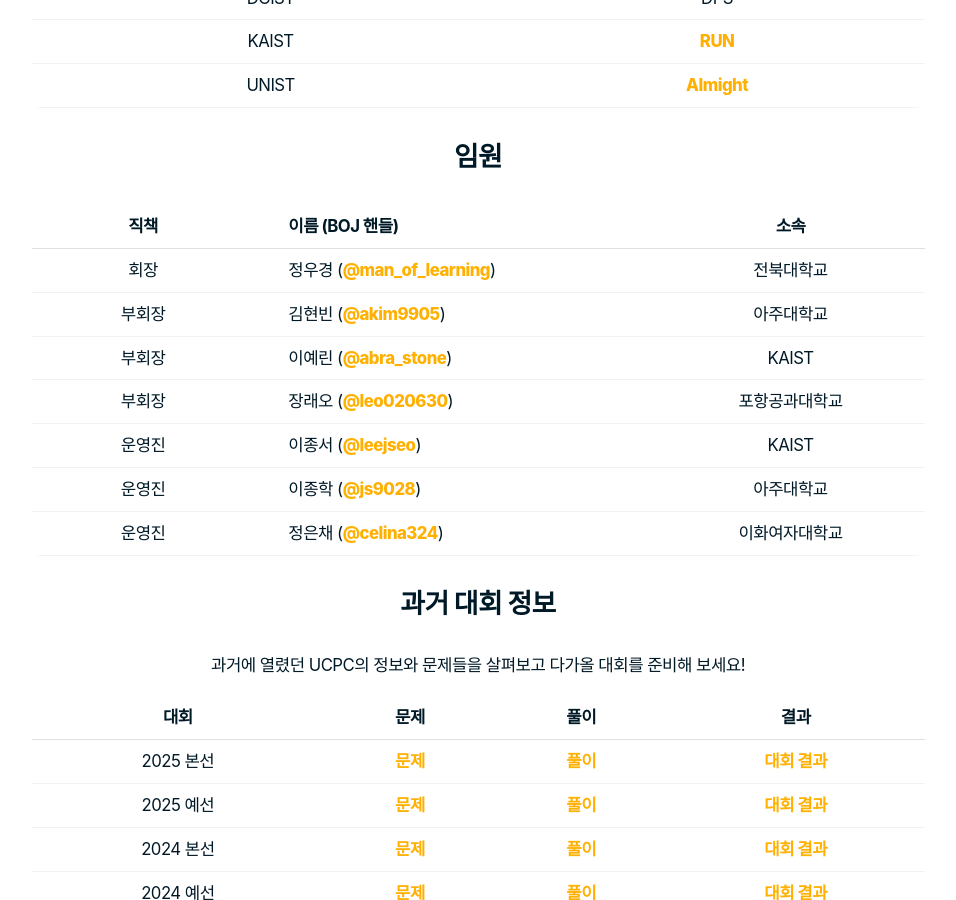
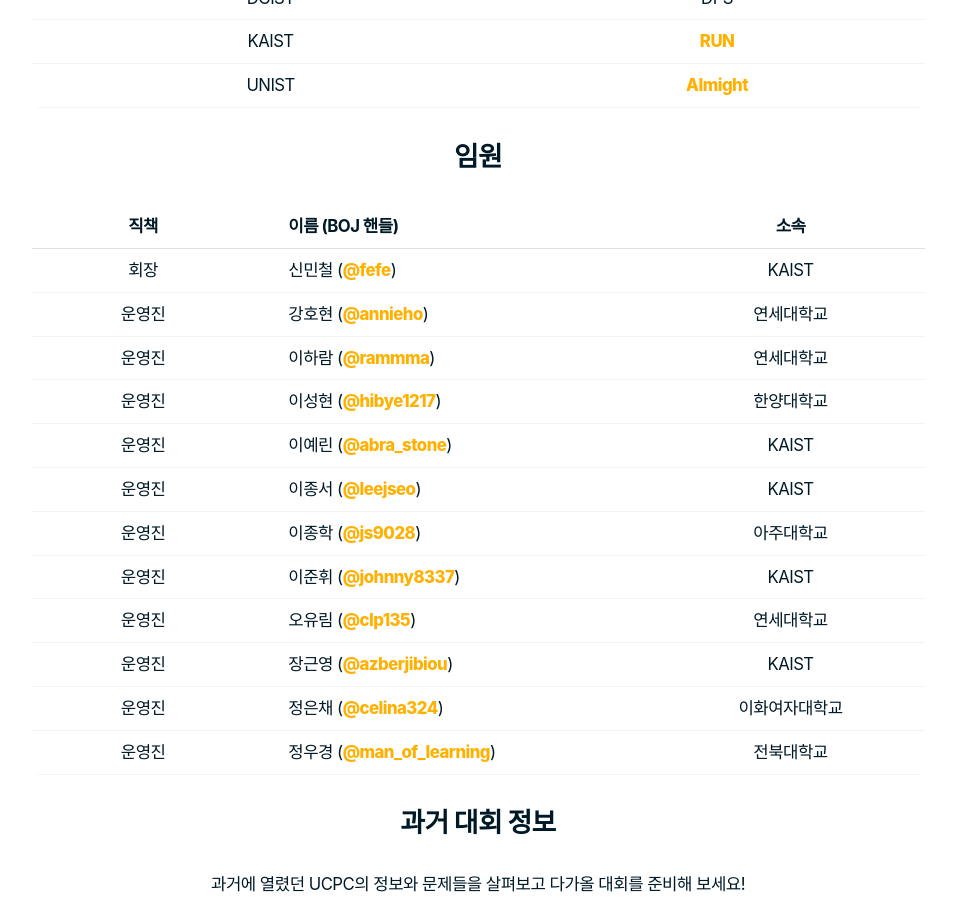
Before and after one commit to ucpcc/main, a Jekyll site: the page built from index.md, in a window 1280 px wide and 900 px high, scrolled down 2992 px. Shown: the whole window, without its empty margins (162-1118 px from the left). Built offline with Jekyll 4.4.1, drawn with Linux system fonts in a browser that asks for light colours; some web fonts are replaced.

Commit message:
임원 정보 업데이트

```diff
--- a/index.md
+++ b/index.md
@@ -80,13 +80,18 @@ title: 전국 대학생 프로그래밍 대회 동아리 연합
 {: .executives-table}
 | 직책 | 이름 (BOJ 핸들) | 소속 |
 | :---: | :--- | --- |
-| 회장 | 정우경 ([@man_of_learning](https://www.acmicpc.net/user/man_of_learning){:target="_blank"}) | 전북대학교 |
-| 부회장 | 김현빈 ([@akim9905](https://www.acmicpc.net/user/akim9905){:target="_blank"}) | 아주대학교 |
-| 부회장 | 이예린 ([@abra_stone](https://www.acmicpc.net/user/abra_stone){:target="_blank"}) | KAIST |
-| 부회장 | 장래오 ([@leo020630](https://www.acmicpc.net/user/leo020630){:target="_blank"}) | 포항공과대학교 |
+| 회장 | 신민철 ([@fefe](https://www.acmicpc.net/user/fefe){:target="_blank"}) | KAIST |
+| 운영진 | 강호현 ([@annieho](https://www.acmicpc.net/user/annieho){:target="_blank"}) | 연세대학교 |
+| 운영진 | 이하람 ([@rammma](https://www.acmicpc.net/user/rammma){:target="_blank"}) | 연세대학교 |
+| 운영진 | 이성현 ([@hibye1217](https://www.acmicpc.net/user/hibye1217){:target="_blank"}) | 한양대학교 |
+| 운영진 | 이예린 ([@abra_stone](https://www.acmicpc.net/user/abra_stone){:target="_blank"}) | KAIST |
 | 운영진 | 이종서 ([@leejseo](https://www.acmicpc.net/user/leejseo){:target="_blank"}) | KAIST |
 | 운영진 | 이종학 ([@js9028](https://www.acmicpc.net/user/js9028){:target="_blank"}) | 아주대학교 |
+| 운영진 | 이준휘 ([@johnny8337](https://www.acmicpc.net/user/johnny8337){:target="_blank"}) | KAIST |
+| 운영진 | 오유림 ([@clp135](https://www.acmicpc.net/user/clp135){:target="_blank"}) | 연세대학교 |
+| 운영진 | 장근영 ([@azberjibiou](https://www.acmicpc.net/user/azberjibiou){:target="_blank"}) | KAIST |
 | 운영진 | 정은채 ([@celina324](https://www.acmicpc.net/user/celina324){:target="_blank"}) | 이화여자대학교 |
+| 운영진 | 정우경 ([@man_of_learning](https://www.acmicpc.net/user/man_of_learning){:target="_blank"}) | 전북대학교 |
 
 ## 과거 대회 정보
 
```
